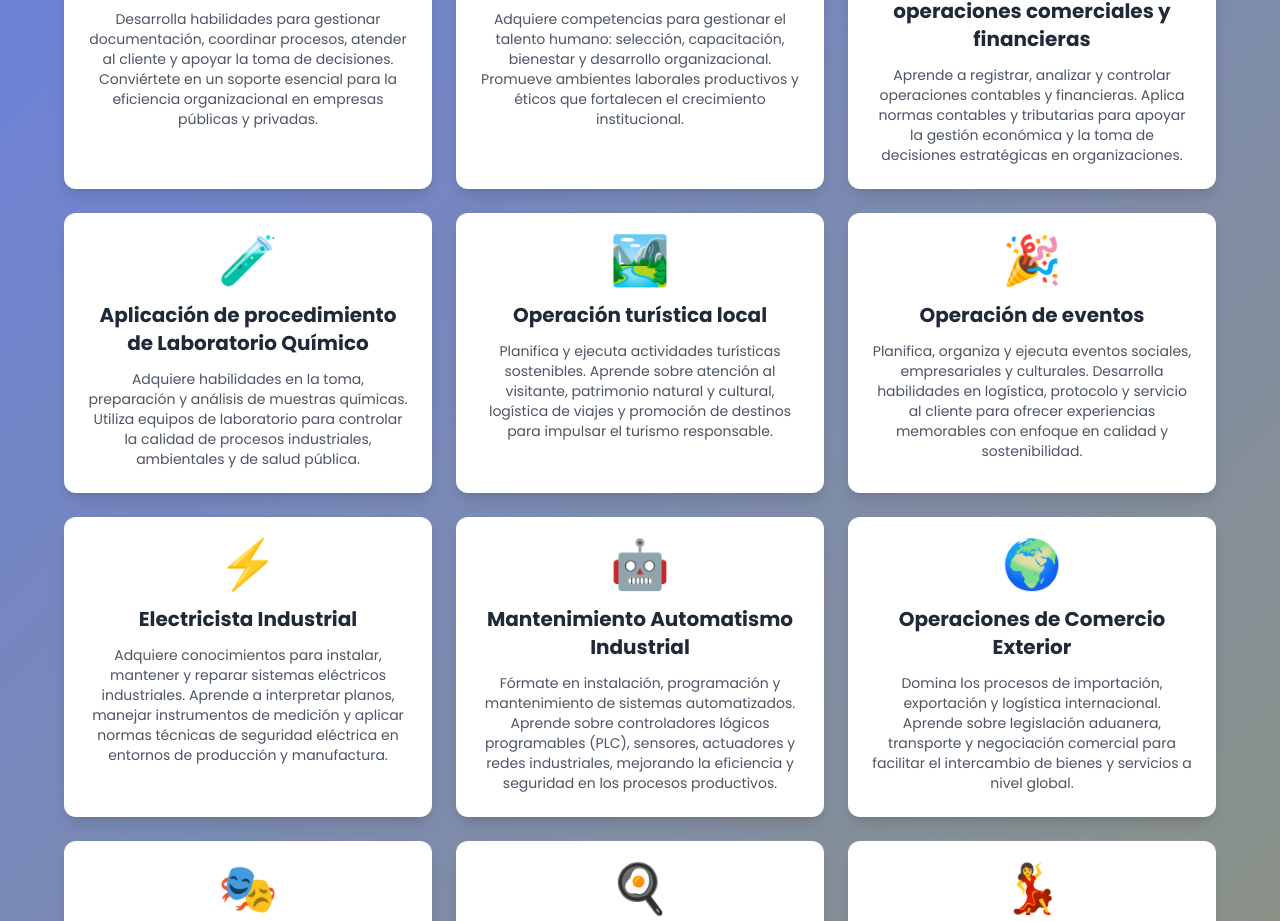
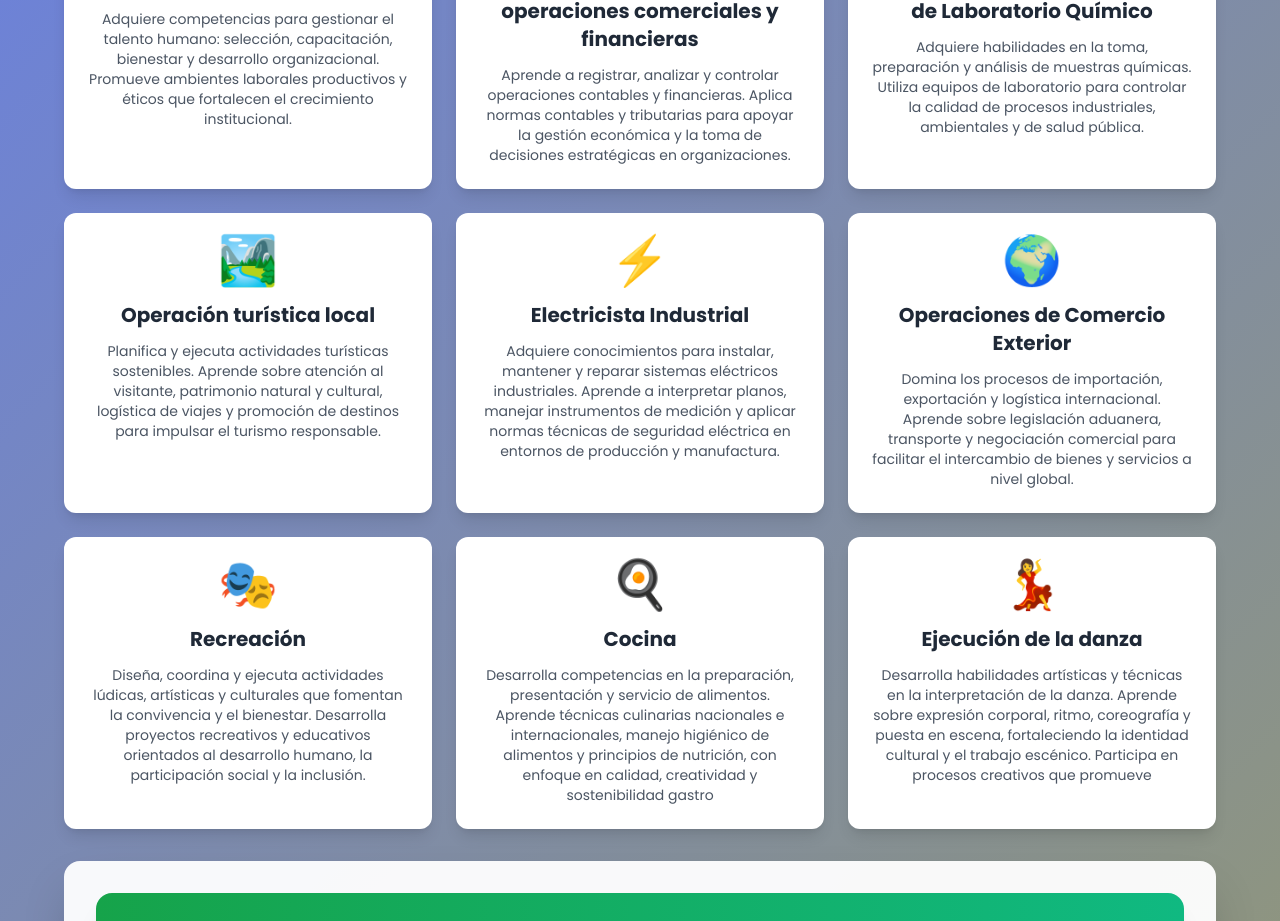
Before and after one commit to articidesoacha/Integrado, a plain HTML site: page index.html in a window 1280 px wide. Shown: the part 508-1429 px from the top of the page. Drawn offline with nearby package versions, Linux system fonts and the light colour scheme.

Commit message:
Remove course links and descriptions from index.html
Removed several program links and descriptions related to various courses.

```diff
--- a/index.html
+++ b/index.html
@@ -48,11 +48,7 @@
     <!-- PROGRAMAS -->
     <div class="grid grid-cols-1 md:grid-cols-2 lg:grid-cols-3 gap-6 mb-8">
     <!-- pegado -->
-<a href="https://drive.google.com/file/d/1w9kderIHDOJgnDIk5E4H4a7XzDGC6YA1/view?usp=drive_link" class="bg-white rounded-xl p-6 shadow-lg card-hover slide-in block">
-        <div class="text-5xl mb-4 text-center">📊</div>
-        <h4 class="text-xl font-bold text-gray-800 mb-3 text-center">Asistencia Administrativa</h4>
-        <p class="text-gray-600 text-center text-sm">Desarrolla habilidades para gestionar documentación, coordinar procesos, atender al cliente y apoyar la toma de decisiones. Conviértete en un soporte esencial para la eficiencia organizacional en empresas públicas y privadas.</p>
-      </a>
+
 <a href="https://drive.google.com/file/d/1Qy-OyW0ztcqU3dlrx-qE0dHmBHfvUVl2/view?usp=drive_link" class="bg-white rounded-xl p-6 shadow-lg card-hover slide-in block">
         <div class="text-5xl mb-4 text-center">👥</div>
         <h4 class="text-xl font-bold text-gray-800 mb-3 text-center">Recursos Humanos</h4>
@@ -73,22 +69,13 @@
         <h4 class="text-xl font-bold text-gray-800 mb-3 text-center">Operación turística local</h4>
         <p class="text-gray-600 text-center text-sm">Planifica y ejecuta actividades turísticas sostenibles. Aprende sobre atención al visitante, patrimonio natural y cultural, logística de viajes y promoción de destinos para impulsar el turismo responsable.</p>
       </a>
-<a href="https://drive.google.com/file/d/1QdatUISCE6M8yobVGFfCmlTKbRyegj24/view?usp=drive_link" class="bg-white rounded-xl p-6 shadow-lg card-hover slide-in block">
-        <div class="text-5xl mb-4 text-center">🎉</div>
-        <h4 class="text-xl font-bold text-gray-800 mb-3 text-center">Operación de eventos</h4>
-        <p class="text-gray-600 text-center text-sm">Planifica, organiza y ejecuta eventos sociales, empresariales y culturales. Desarrolla habilidades en logística, protocolo y servicio al cliente para ofrecer experiencias memorables con enfoque en calidad y sostenibilidad.</p>
-      </a>
+
 <a href="https://drive.google.com/file/d/1iMyQS_KZWXYf8-XaN63Jt_QDqVa3DvS1/view?usp=drive_link" class="bg-white rounded-xl p-6 shadow-lg card-hover slide-in block">
         <div class="text-5xl mb-4 text-center">⚡</div>
         <h4 class="text-xl font-bold text-gray-800 mb-3 text-center">Electricista Industrial</h4>
         <p class="text-gray-600 text-center text-sm">Adquiere conocimientos para instalar, mantener y reparar sistemas eléctricos industriales. Aprende a interpretar planos, manejar instrumentos de medición y aplicar normas técnicas de seguridad eléctrica en entornos de producción y manufactura.</p>
       </a>
-<a href="https://drive.google.com/file/d/1_LuihUvc6XqADc_EUTVy1N2HiX2i3PsJ/view?usp=drive_link" class="bg-white rounded-xl p-6 shadow-lg card-hover slide-in block">
-        <div class="text-5xl mb-4 text-center">🤖</div>
-        <h4 class="text-xl font-bold text-gray-800 mb-3 text-center">Mantenimiento Automatismo Industrial</h4>
-        <p class="text-gray-600 text-center text-sm">Fórmate en instalación, programación y mantenimiento de sistemas automatizados. Aprende sobre controladores lógicos programables (PLC), sensores, actuadores y redes industriales, mejorando la eficiencia y seguridad en los procesos productivos.
-</p>
-      </a>
+
 <a href="https://drive.google.com/file/d/1o7ivvzL2dXqsHriAxrI1ARILP84K-eBX/view?usp=drive_link" class="bg-white rounded-xl p-6 shadow-lg card-hover slide-in block">
         <div class="text-5xl mb-4 text-center">🌍</div>
         <h4 class="text-xl font-bold text-gray-800 mb-3 text-center">Operaciones de Comercio Exterior</h4>
```
